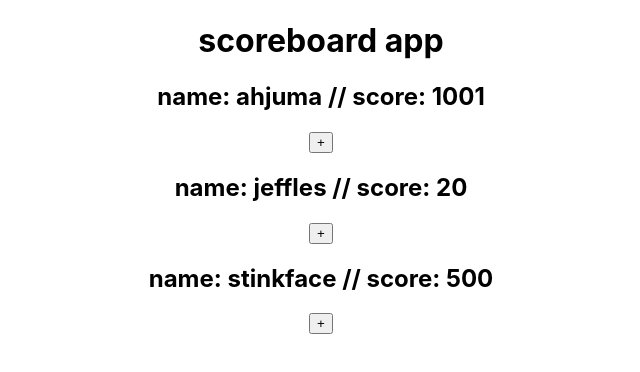
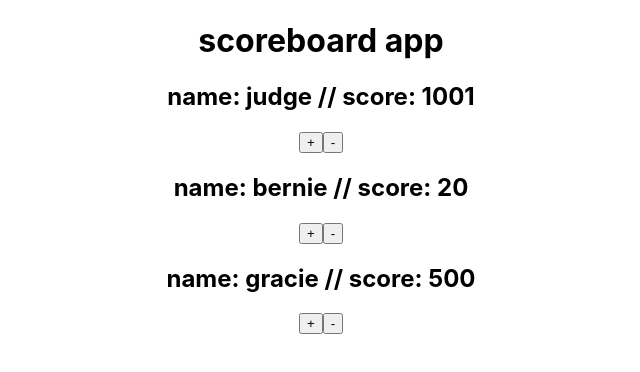
Before and after one commit to CB987/react-scoreboard, a React (Create React App) app: page / in a window 1280 px wide. Shown: the top 372 px of the page, without its empty margins (319-959 px from the left). Built offline with nearby package versions, Linux system fonts and the light colour scheme.

Commit message:
adds Screcard component

```diff
--- a/src/App.js
+++ b/src/App.js
@@ -1,6 +1,7 @@
 import React, { Component } from 'react';
 import logo from './logo.svg';
 import './App.css';
+import ScoreCard from './ScoreCard';
 
 class App extends Component {
   constructor(props) {
@@ -11,15 +12,15 @@ class App extends Component {
       scores: [
         {
           id: 1,
-          name: "ahjuma",
+          name: "judge",
           score: 1001
         }, {
           id: 2,
-          name: "jeffles",
+          name: "bernie",
           score: 20
         }, {
           id: 3,
-          name: "stinkface",
+          name: "gracie",
           score: 500
         }
       ]
@@ -28,6 +29,7 @@ class App extends Component {
   render() {
     return (
       <div className="App">
+        {" "}
         <h1> scoreboard app</h1>
         <div className="score-container">
           {this._scoresAsCards()}
@@ -39,10 +41,15 @@ class App extends Component {
   _scoresAsCards() {
     const cards = this.state.scores.map(score => {
       return (
-        <div key={score.id}>
-          <h2>name: {score.name} // score: {score.score}</h2>
-          <button onClick={() => this._incrementScoreById(score.id)}>+</button>
-        </div>
+        <ScoreCard
+          key={score.id}
+          id={score.id}
+          name={score.name}
+          score={score.score}
+          plusClick={this._incrementScoreById.bind(this)}
+          minusClick={this._decrementScoreById.bind(this)}
+
+        />
       );
     });
     return cards
@@ -65,37 +72,67 @@ class App extends Component {
   // and call this.setState to rerender
   //
   //version 2: .map, use shorthand to copy values out of the original
-// _incrementScoreById(id) {
-//   //find the player in this.state.scores
-//   //increment their score
-//   const newScores = this.state.scores.map(bruce => {
-//     if (bruce.id !== id) {
-//       return bruce;
-//     } else {
-//       return {
-//         ...bruce,
-//         score: bruce.score + 1
-//       };
-//     }
-//   });
-// and call this.setState to rerender
-
-// version 3: .map, object copy + ternary + implicit return
-//using shorthand to copy values out of the original score
   _incrementScoreById(id) {
     //find the player in this.state.scores
     //increment their score
-  const newScores = this.state.scores.map(bob => {
-    return bob.id !== id ? bob: { ...bob, score: bob.score+1}
-  })
-
+    const newScores = this.state.scores.map(bruce => {
+      if (bruce.id !== id) {
+        return bruce;
+      } else {
+        return {
+          ...bruce,
+          score: bruce.score + 1
+        };
+      }
+    });
     // and call this.setState to rerender
     this.setState({
       scores: newScores
     })
     // console.log('hellooooo');
+  }
 
+  _decrementScoreById(id) {
+    const newScores = this.state.scores.map(jamie => {
+      if (jamie.id !== id) {
+        return jamie;
+      } else {
+        return {
+          ...jamie,
+          score: jamie.score - 1
+        };
       }
+    });
+    this.setState({
+      scores: newScores
+    })
+  }
+  //Greg's version:
+  // _incrementScoreById(id){
+  //   // find the player in this.state.score and increment their score
+  //   const newScores = this.state.scores.map(score => {
+  //     // change the score for the matching id
+  //     if(score.id === id) {
+  //       score.score += 1;
+  //     }
+  //     return score;
+  //   });
+
+  //   this.setState({
+  //     scores: newScores
+  //   })
+  // }
+  // version 3: .map, object copy + ternary + implicit return
+  //using shorthand to copy values out of the original score
+  // _incrementScoreById(id) {
+  //   //find the player in this.state.scores
+  //   //increment their score
+  //   const newScores = this.state.scores.map(bob => {
+  //     return bob.id !== id ? bob: { ...bob, score: bob.score+1}
+  //   })
+
+  // and call this.setState to rerender
+
 }
 
 
--- /dev/null
+++ b/src/ScoreCard.js
@@ -0,0 +1,13 @@
+import React from 'react';
+
+function ScoreCard(props) {
+    return (
+            <div>
+                <h2>name: {props.name} // score: {props.score}</h2>
+                <button onClick={() => props.plusClick(props.id)}>+</button>
+                <button onClick={() => props.minusClick(props.id)}>-</button>
+            </div>
+    );
+}
+
+export default ScoreCard;
```
Lines whose indentation alone changed are shown as unchanged.
